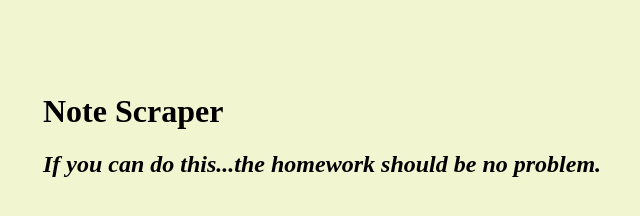
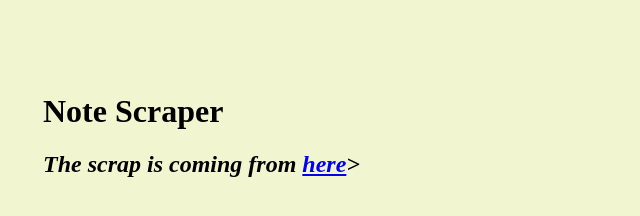
Before and after one commit to richardselz/Mongoose-Scrap, a website: page public/index.html in a window 1280 px wide. Shown: the whole page, without its empty margins (117-757 px from the left). Drawn offline with nearby package versions, Linux system fonts and the light colour scheme; no server answers.

Commit message:
Updated Index.html

```diff
--- a/public/index.html
+++ b/public/index.html
@@ -39,7 +39,7 @@
   <body>
     <div id="wrapper">
       <h1>Note Scraper</h1>
-      <h2><i>If you can do this...the homework should be no problem.</i></h2>
+      <h2><i>The scrap is coming from <a href="https://www.richardselznick.com/UCSD-Coding-Bootcamp/test.html">here</a></a>></i></h2>
       <div id="articles"></div>
       <div id="notes"></div>
     </div>
```
